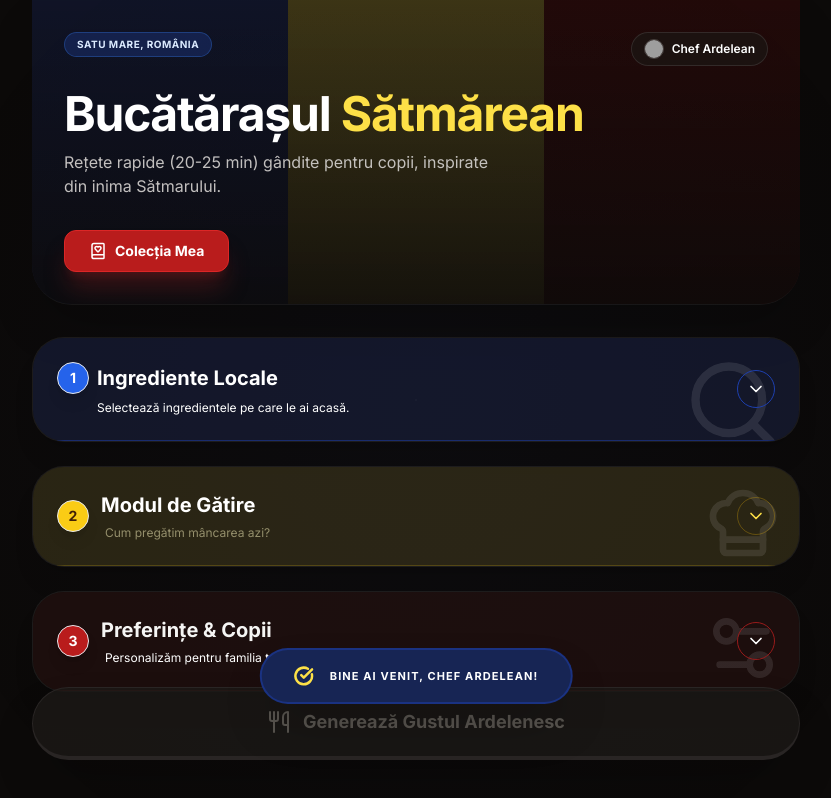
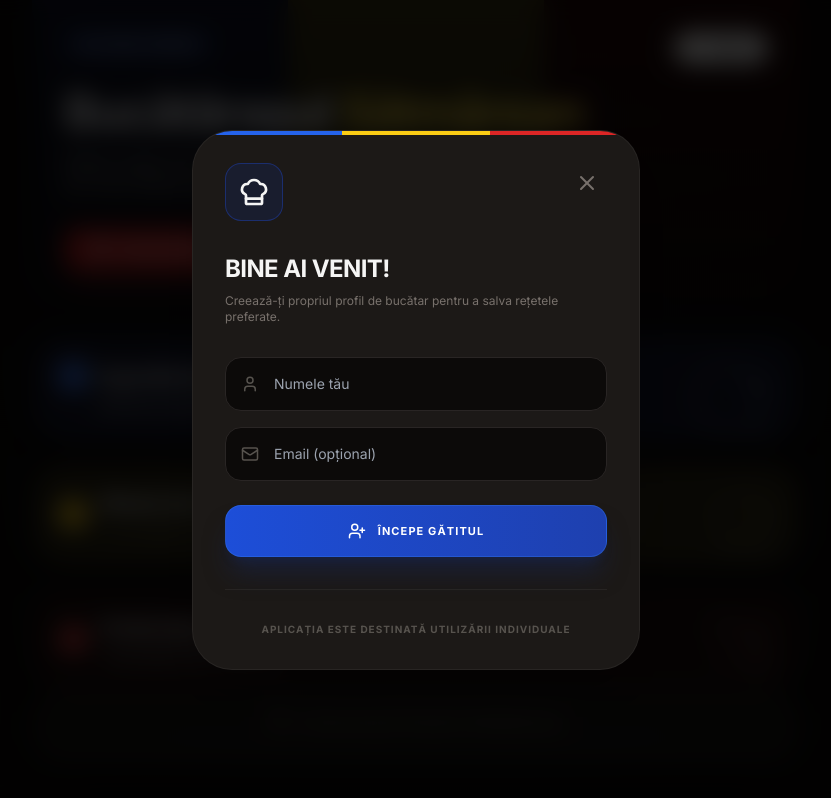
Before and after one commit to Bionic-Pro/Bucatarasul-Satmarean, a React (Vite) app: page / in a window 1280 px wide. Both pictures are taken after a click on the button "Sign In". Shown: the top 798 px of the page, without its empty margins (224-1055 px from the left). Built offline with nearby package versions, Linux system fonts and the light colour scheme; grey boxes are pictures that could not be loaded.

Commit message:
feat(auth): Implement user authentication modal
Introduces a modal for user authentication, allowing users to create a profile with a name and email. This enables personalized features like saving recipes to user-specific storage. The guest user storage key is also updated for better separation.

```diff
--- a/App.tsx
+++ b/App.tsx
@@ -6,6 +6,7 @@ import { CookingMethodSelector } from './components/CookingMethodSelector';
 import { RecipeCard } from './components/RecipeCard';
 import { SavedRecipesList } from './components/SavedRecipesList';
 import { ProfileModal } from './components/ProfileModal';
+import { AuthModal } from './components/AuthModal';
 import { generateRecipe } from './services/geminiService';
 import { Recipe, AgeGroup, MealType, UserProfile, CookingMethod } from './types';
 import { Loader2, Utensils, CheckCircle, ChevronRight, ChevronLeft } from 'lucide-react';
@@ -34,6 +35,7 @@ const App = () => {
 
   const [user, setUser] = useState<UserProfile | null>(null);
   const [showProfileModal, setShowProfileModal] = useState(false);
+  const [showAuthModal, setShowAuthModal] = useState(false);
   const [toast, setToast] = useState<{message: string, type: 'success' | 'error' | 'warning'} | null>(null);
 
   const showToast = (message: string, type: 'success' | 'error' | 'warning' = 'success') => {
@@ -56,7 +58,7 @@ const App = () => {
   }, []);
 
   useEffect(() => {
-    const storageKey = user ? `bucataras_recipes_${user.id}` : 'bucataras_recipes';
+    const storageKey = user ? `bucataras_recipes_${user.id}` : 'bucataras_recipes_guest';
     try {
       const saved = localStorage.getItem(storageKey);
       if (saved) setSavedRecipes(JSON.parse(saved));
@@ -64,33 +66,40 @@ const App = () => {
     } catch (e) {}
   }, [user]);
 
-  const handleLogin = () => {
+  const handleLoginSuccess = (name: string, email: string) => {
     const newUser: UserProfile = {
       id: crypto.randomUUID(),
-      name: 'Chef Ardelean',
-      email: 'chef@satmar.ro',
-      photoURL: 'https://cdn-icons-png.flaticon.com/512/3565/3565418.png',
+      name: name,
+      email: email,
+      photoURL: `https://api.dicebear.com/7.x/avataaars/svg?seed=${name}`,
       preferences: {
-        allergens: allergens,
-        avoidIngredients: avoidIngredients
+        allergens: [],
+        avoidIngredients: ''
       }
     };
     setUser(newUser);
     localStorage.setItem('bucataras_current_user', JSON.stringify(newUser));
+    setShowAuthModal(false);
     showToast(`Bine ai venit, ${newUser.name}!`, 'success');
+  };
+
+  const handleLogout = () => {
+    setUser(null);
+    localStorage.removeItem('bucataras_current_user');
+    setSavedRecipes([]);
+    setView('generator');
+    setShowProfileModal(false);
+    showToast("Te-ai deconectat cu succes.", 'success');
   };
 
   const handleUpdateUser = (updatedUser: UserProfile) => {
     setUser(updatedUser);
     localStorage.setItem('bucataras_current_user', JSON.stringify(updatedUser));
-
-    // Sync local state with updated profile preferences
     if (updatedUser.preferences) {
       setAllergens(updatedUser.preferences.allergens || []);
       setAvoidIngredients(updatedUser.preferences.avoidIngredients || '');
     }
-
-    showToast("Profil actualizat cu succes!", "success");
+    showToast("Profil actualizat!", "success");
   };
 
   const handleToggleIngredient = (name: string) => {
@@ -101,7 +110,7 @@ const App = () => {
 
   const handleGenerate = async () => {
     if (selectedIngredients.length === 0) {
-      setError("Te rugăm să alegi ingredientele!");
+      setError("Alege ingredientele!");
       return;
     }
     setLoading(true);
@@ -123,26 +132,21 @@ const App = () => {
       setView('generator');
       window.scrollTo({ top: document.body.scrollHeight, behavior: 'smooth' });
     } catch (err: any) {
-      setError("A apărut o eroare. Încearcă din nou!");
+      setError("Eroare de conexiune. Încearcă din nou!");
     } finally {
       setLoading(false);
     }
   };
 
   const handleSaveRecipe = (recipeToSave: Recipe) => {
-    // Check if a recipe with this specific ID or Title already exists to avoid duplication
     const exists = savedRecipes.find(r => r.id === recipeToSave.id || r.title === recipeToSave.title);
-
     let updatedList;
     if (exists) {
-      updatedList = savedRecipes.map(r =>
-        (r.id === exists.id || r.title === exists.title) ? { ...recipeToSave, id: r.id } : r
-      );
+      updatedList = savedRecipes.map(r => (r.id === exists.id || r.title === exists.title) ? { ...recipeToSave, id: r.id } : r);
     } else {
       updatedList = [recipeToSave, ...savedRecipes];
     }
-
-    const storageKey = user ? `bucataras_recipes_${user.id}` : 'bucataras_recipes';
+    const storageKey = user ? `bucataras_recipes_${user.id}` : 'bucataras_recipes_guest';
     localStorage.setItem(storageKey, JSON.stringify(updatedList));
     setSavedRecipes(updatedList);
     showToast(`${recipeToSave.title} salvată!`, 'success');
@@ -150,7 +154,7 @@ const App = () => {
 
   const handleDeleteRecipe = (id: string) => {
     const updatedList = savedRecipes.filter(r => r.id !== id);
-    const storageKey = user ? `bucataras_recipes_${user.id}` : 'bucataras_recipes';
+    const storageKey = user ? `bucataras_recipes_${user.id}` : 'bucataras_recipes_guest';
     localStorage.setItem(storageKey, JSON.stringify(updatedList));
     setSavedRecipes(updatedList);
     if (selectedSavedRecipe?.id === id) {
@@ -198,35 +202,20 @@ const App = () => {
           onRemoveCustom={(n) => { setCustomIngredients(p => p.filter(i => i !== n)); setSelectedIngredients(p => p.filter(i => i !== n)); }}
         />
 
-        <CookingMethodSelector
-          selectedMethod={cookingMethod}
-          onSelect={setCookingMethod}
+        <CookingMethodSelector selectedMethod={cookingMethod} onSelect={setCookingMethod} />
+
+        <PreferenceSelector
+          ageGroup={ageGroup} setAgeGroup={setAgeGroup}
+          mealTypes={mealTypes} setMealTypes={setMealTypes}
+          hideVeggies={hideVeggies} setHideVeggies={setHideVeggies}
+          portions={portions} setPortions={setPortions}
+          avoidIngredients={avoidIngredients} setAvoidIngredients={setAvoidIngredients}
+          allergens={allergens} setAllergens={setAllergens}
+          spices={spices} setSpices={setSpices}
+          user={user} onUpdateUser={handleUpdateUser}
         />
 
-        <PreferenceSelector
-          ageGroup={ageGroup}
-          setAgeGroup={setAgeGroup}
-          mealTypes={mealTypes}
-          setMealTypes={setMealTypes}
-          hideVeggies={hideVeggies}
-          setHideVeggies={setHideVeggies}
-          portions={portions}
-          setPortions={setPortions}
-          avoidIngredients={avoidIngredients}
-          setAvoidIngredients={setAvoidIngredients}
-          allergens={allergens}
-          setAllergens={setAllergens}
-          spices={spices}
-          setSpices={setSpices}
-          user={user}
-          onUpdateUser={handleUpdateUser}
-        />
-
-        {error && (
-          <div className="bg-roRed-900/20 text-roRed-400 p-4 rounded-2xl text-xs font-bold border border-roRed-900/40 text-center">
-            {error}
-          </div>
-        )}
+        {error && <div className="bg-roRed-900/20 text-roRed-400 p-4 rounded-2xl text-xs font-bold border border-roRed-900/40 text-center">{error}</div>}
 
         <div className="sticky bottom-6 z-20 pb-4">
           <button
@@ -240,11 +229,7 @@ const App = () => {
                   : 'bg-gradient-to-r from-roBlue-700 via-roYellow-600 to-roRed-700 text-white shadow-stone-950 border-white/20 hover:brightness-110'
             }`}
           >
-            {loading ? (
-              <><Loader2 className="animate-spin" /> Pregătim bunătățile...</>
-            ) : (
-              <><Utensils className={selectedIngredients.length > 0 ? "animate-bounce" : ""} /> Generează Gustul Ardelenesc</>
-            )}
+            {loading ? <><Loader2 className="animate-spin" /> Pregătim...</> : <><Utensils className={selectedIngredients.length > 0 ? "animate-bounce" : ""} /> Generează Gustul Ardelenesc</>}
           </button>
         </div>
 
@@ -260,19 +245,9 @@ const App = () => {
                   <button onClick={() => setCurrentRecipeIdx(p => Math.min(currentRecipes.length - 1, p + 1))} disabled={currentRecipeIdx === currentRecipes.length - 1} className="p-3 disabled:opacity-20 text-roRed-500 hover:bg-white/5 rounded-2xl transition-all"><ChevronRight size={32} /></button>
                 </div>
               )}
-              {/* Pass the save handler correctly to ensure all recipes can be saved */}
-              <RecipeCard
-                key={currentRecipes[currentRecipeIdx].id}
-                recipe={currentRecipes[currentRecipeIdx]}
-                onReset={handleReset}
-                onSave={handleSaveRecipe}
-              />
+              <RecipeCard key={currentRecipes[currentRecipeIdx].id} recipe={currentRecipes[currentRecipeIdx]} onReset={handleReset} onSave={handleSaveRecipe} />
            </div>
         )}
-
-        <div className="text-center text-stone-800 text-[10px] font-black uppercase tracking-[0.5em] mt-8 pb-16 opacity-40">
-          Inspirat de Tradiția Sătmăreană
-        </div>
       </div>
     );
   };
@@ -285,24 +260,27 @@ const App = () => {
           onGoHome={() => { setView('generator'); handleReset(); }}
           isSavedView={view === 'saved' || view === 'details'}
           user={user}
-          onLogin={handleLogin}
+          onLogin={() => setShowAuthModal(true)}
           onOpenProfile={() => setShowProfileModal(true)}
           savedCount={savedRecipes.length}
         />
         {renderContent()}
         {showProfileModal && user && (
           <ProfileModal
-            user={user}
-            onClose={() => setShowProfileModal(false)}
+            user={user} onClose={() => setShowProfileModal(false)}
             onUpdate={handleUpdateUser}
             onDelete={() => {
-              localStorage.removeItem('bucataras_current_user');
-              localStorage.removeItem(`bucataras_recipes_${user.id}`);
-              setUser(null);
-              setShowProfileModal(false);
-              showToast("Date șterse.", 'warning');
+              const storageKey = `bucataras_recipes_${user.id}`;
+              localStorage.removeItem(storageKey);
+              handleLogout();
             }}
-            onLogout={() => { setUser(null); localStorage.removeItem('bucataras_current_user'); showToast("Deconectat!", 'success'); }}
+            onLogout={handleLogout}
+          />
+        )}
+        {showAuthModal && (
+          <AuthModal
+            onClose={() => setShowAuthModal(false)}
+            onSuccess={handleLoginSuccess}
           />
         )}
         {toast && (
--- /dev/null
+++ b/components/AuthModal.tsx
@@ -0,0 +1,83 @@
+import React, { useState } from 'react';
+import { X, UserPlus, LogIn, ChefHat, Mail, User } from 'lucide-react';
+
+interface Props {
+  onClose: () => void;
+  onSuccess: (name: string, email: string) => void;
+}
+
+export const AuthModal: React.FC<Props> = ({ onClose, onSuccess }) => {
+  const [name, setName] = useState('');
+  const [email, setEmail] = useState('');
+
+  const handleSubmit = (e: React.FormEvent) => {
+    e.preventDefault();
+    if (name.trim()) {
+      onSuccess(name.trim(), email.trim() || `${name.toLowerCase().replace(/\s/g, '')}@bucatar.ro`);
+    }
+  };
+
+  return (
+    <div className="fixed inset-0 z-50 flex items-center justify-center p-4 bg-black/80 backdrop-blur-md animate-fade-in">
+      <div className="bg-stone-900 w-full max-w-md rounded-[2.5rem] border border-white/5 shadow-2xl overflow-hidden relative">
+        <div className="absolute top-0 left-0 w-full h-1 flex">
+           <div className="flex-1 bg-roBlue-600"></div>
+           <div className="flex-1 bg-roYellow-500"></div>
+           <div className="flex-1 bg-roRed-600"></div>
+        </div>
+
+        <div className="p-8">
+          <div className="flex justify-between items-start mb-8">
+            <div className="bg-roBlue-950/40 p-3 rounded-2xl text-roBlue-400 border border-roBlue-800/50">
+              <ChefHat size={32} />
+            </div>
+            <button onClick={onClose} className="p-2 hover:bg-stone-800 rounded-full transition-colors text-stone-500">
+              <X size={24} />
+            </button>
+          </div>
+
+          <h2 className="text-2xl font-black text-stone-100 mb-2 uppercase tracking-tight">Bine ai venit!</h2>
+          <p className="text-stone-500 text-xs mb-8 font-medium">Creează-ți propriul profil de bucătar pentru a salva rețetele preferate.</p>
+
+          <form onSubmit={handleSubmit} className="space-y-6">
+            <div className="space-y-4">
+              <div className="relative">
+                <User size={18} className="absolute left-4 top-1/2 -translate-y-1/2 text-stone-600" />
+                <input
+                  type="text"
+                  required
+                  value={name}
+                  onChange={(e) => setName(e.target.value)}
+                  placeholder="Numele tău"
+                  className="w-full bg-stone-950 border border-stone-800 rounded-2xl pl-12 pr-5 py-4 text-stone-200 text-sm focus:border-roBlue-500/50 outline-none transition-all"
+                />
+              </div>
+
+              <div className="relative">
+                <Mail size={18} className="absolute left-4 top-1/2 -translate-y-1/2 text-stone-600" />
+                <input
+                  type="email"
+                  value={email}
+                  onChange={(e) => setEmail(e.target.value)}
+                  placeholder="Email (opțional)"
+                  className="w-full bg-stone-950 border border-stone-800 rounded-2xl pl-12 pr-5 py-4 text-stone-200 text-sm focus:border-roBlue-500/50 outline-none transition-all"
+                />
+              </div>
+            </div>
+
+            <button
+              type="submit"
+              className="w-full py-4 bg-gradient-to-r from-roBlue-700 to-roBlue-800 hover:from-roBlue-600 hover:to-roBlue-700 text-white rounded-2xl font-black text-[11px] uppercase tracking-widest shadow-xl shadow-roBlue-950/50 flex items-center justify-center gap-3 border border-roBlue-500/30"
+            >
+              <UserPlus size={18} /> Începe Gătitul
+            </button>
+          </form>
+
+          <div className="mt-8 pt-8 border-t border-white/5 text-center">
+             <p className="text-[10px] text-stone-600 font-bold uppercase tracking-widest">Aplicația este destinată utilizării individuale</p>
+          </div>
+        </div>
+      </div>
+    </div>
+  );
+};
```
